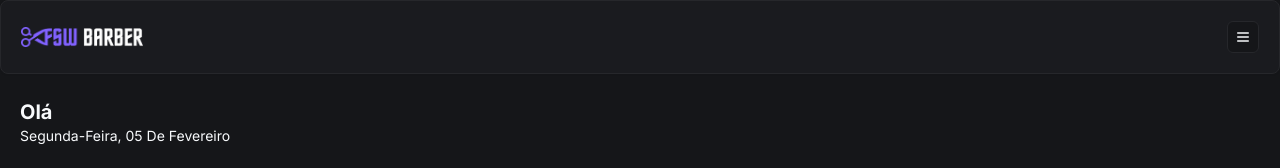
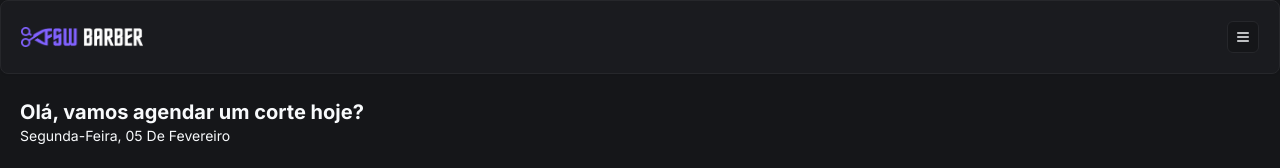
Before and after one commit to jv-farias/barber-next-ts-fullstack, a Next.js app: page / in a window 1280 px wide. Shown: the top 168 px of the page. Built offline with nearby package versions, Linux system fonts and the light colour scheme; no server answers; the database is empty.

Commit message:
:sparkles: feat: add user name in home page

```diff
--- a/app/(home)/page.tsx
+++ b/app/(home)/page.tsx
@@ -38,7 +38,7 @@ export default async function Home() {
     <>
       <Header />
       <div className="px-5 pt-6">
-        <h2 className="text-xl font-bold" >Olá</h2>
+        <h2 className="text-xl font-bold">{session?.user ? `Olá, ${session.user.name?.split(" ")[0]}` : "Olá, vamos agendar um corte hoje?"}</h2>
         <p className="capitalize text-sm" > {format(new Date(), "EEEE',' dd 'de' MMMM", {
           locale: ptBR,
         }
```
